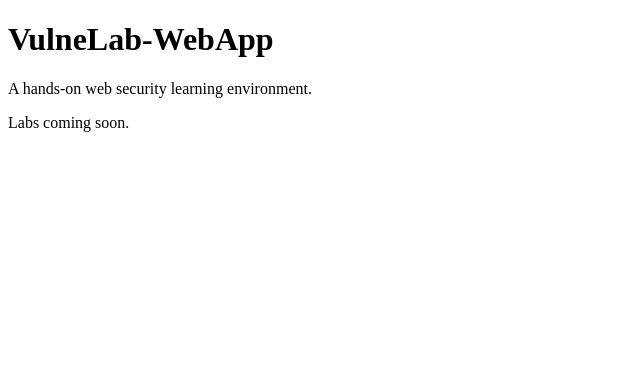
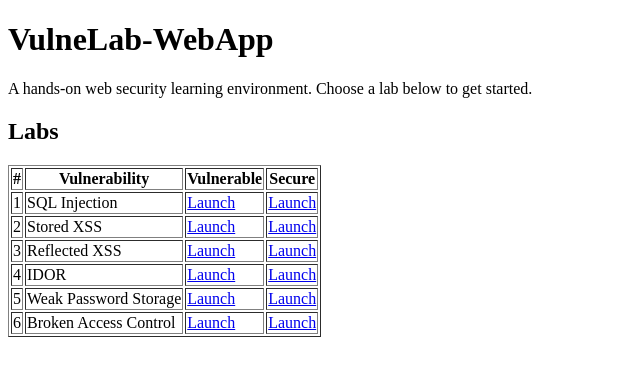
Before and after one commit to jad-fahmi/VulneLab-WebApp, a Flask app: page / in a window 1280 px wide. Shown: the top 376 px of the page, without its empty margins (0-640 px from the left). Run offline with Flask 3, Linux system fonts and the light colour scheme.

Commit message:
update landing page with all 6 labs - closes #6

```diff
--- a/templates/index.html
+++ b/templates/index.html
@@ -7,7 +7,52 @@
 </head>
 <body>
     <h1>VulneLab-WebApp</h1>
-    <p>A hands-on web security learning environment.</p>
-    <p>Labs coming soon.</p>
+    <p>A hands-on web security learning environment. Choose a lab below to get started.</p>
+
+    <h2>Labs</h2>
+    <table border="1">
+        <tr>
+            <th>#</th>
+            <th>Vulnerability</th>
+            <th>Vulnerable</th>
+            <th>Secure</th>
+        </tr>
+        <tr>
+            <td>1</td>
+            <td>SQL Injection</td>
+            <td><a href="http://127.0.0.1:5001">Launch</a></td>
+            <td><a href="http://127.0.0.1:5002">Launch</a></td>
+        </tr>
+        <tr>
+            <td>2</td>
+            <td>Stored XSS</td>
+            <td><a href="http://127.0.0.1:5003">Launch</a></td>
+            <td><a href="http://127.0.0.1:5004">Launch</a></td>
+        </tr>
+        <tr>
+            <td>3</td>
+            <td>Reflected XSS</td>
+            <td><a href="http://127.0.0.1:5005">Launch</a></td>
+            <td><a href="http://127.0.0.1:5006">Launch</a></td>
+        </tr>
+        <tr>
+            <td>4</td>
+            <td>IDOR</td>
+            <td><a href="http://127.0.0.1:5007">Launch</a></td>
+            <td><a href="http://127.0.0.1:5008">Launch</a></td>
+        </tr>
+        <tr>
+            <td>5</td>
+            <td>Weak Password Storage</td>
+            <td><a href="http://127.0.0.1:5009">Launch</a></td>
+            <td><a href="http://127.0.0.1:5010">Launch</a></td>
+        </tr>
+        <tr>
+            <td>6</td>
+            <td>Broken Access Control</td>
+            <td><a href="http://127.0.0.1:5011">Launch</a></td>
+            <td><a href="http://127.0.0.1:5012">Launch</a></td>
+        </tr>
+    </table>
 </body>
 </html>
```
